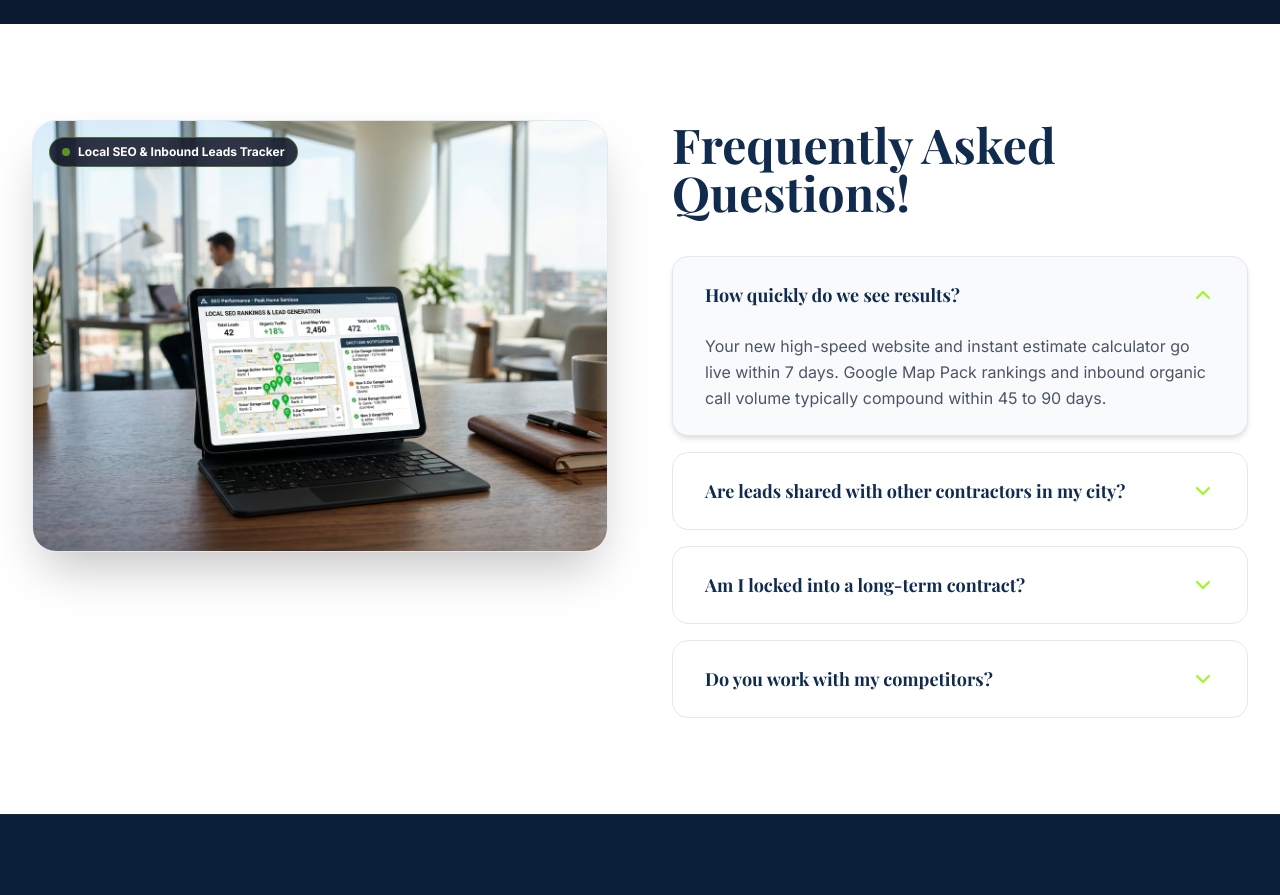
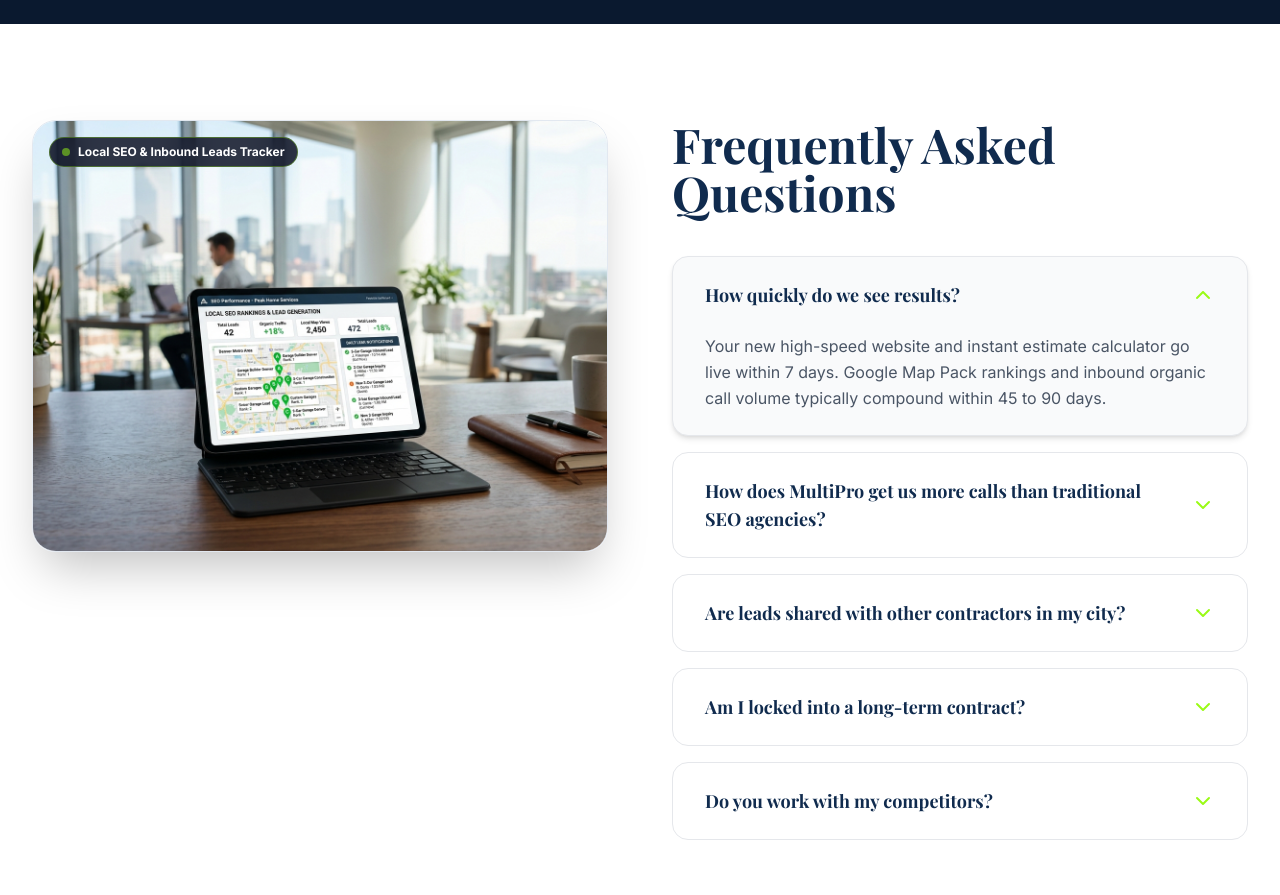
Before and after one commit to mahabubkabir40-ai/multipro-digital, a Next.js app: page /service-areas/orlando-movers-marketing in a window 1280 px wide. Shown: the part 6440-7335 px from the top of the page. Built offline with nearby package versions, Linux system fonts and the light colour scheme; a web font is replaced by a local one.

Commit message:
Polish FAQ: Remove exclamation mark from heading and add competitive advantage AI search answer

```diff
--- a/src/components/FAQ.tsx
+++ b/src/components/FAQ.tsx
@@ -11,6 +11,10 @@ export default function FAQ() {
     {
       question: "How quickly do we see results?",
       answer: "Your new high-speed website and instant estimate calculator go live within 7 days. Google Map Pack rankings and inbound organic call volume typically compound within 45 to 90 days."
+    },
+    {
+      question: "How does MultiPro get us more calls than traditional SEO agencies?",
+      answer: "Traditional agencies build slow WordPress templates and rely on outdated keyword stuffing. We engineer custom, sub-second Next.js web applications wired with structured schema. This gets you ranked not just in the Google Map Pack, but as the #1 recommended answer across Google AI Overviews, Apple Siri, and ChatGPT voice search."
     },
     {
       question: "Are leads shared with other contractors in my city?",
@@ -52,7 +56,7 @@ export default function FAQ() {
           {/* Right Column Accordion */}
           <div className="lg:w-1/2 w-full">
             <h2 className="text-4xl md:text-5xl font-serif text-brand-blue font-bold mb-10">
-              Frequently Asked Questions!
+              Frequently Asked Questions
             </h2>
 
             <div className="space-y-4">
```
